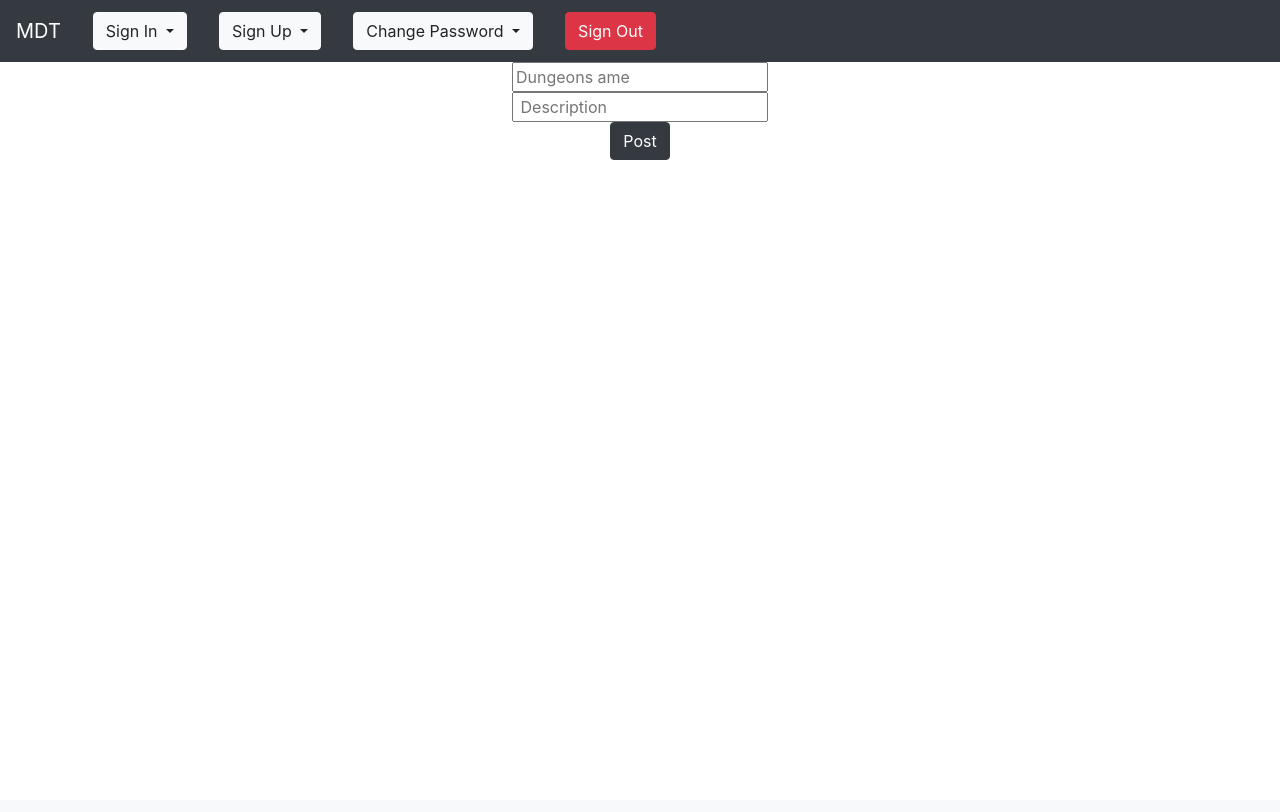
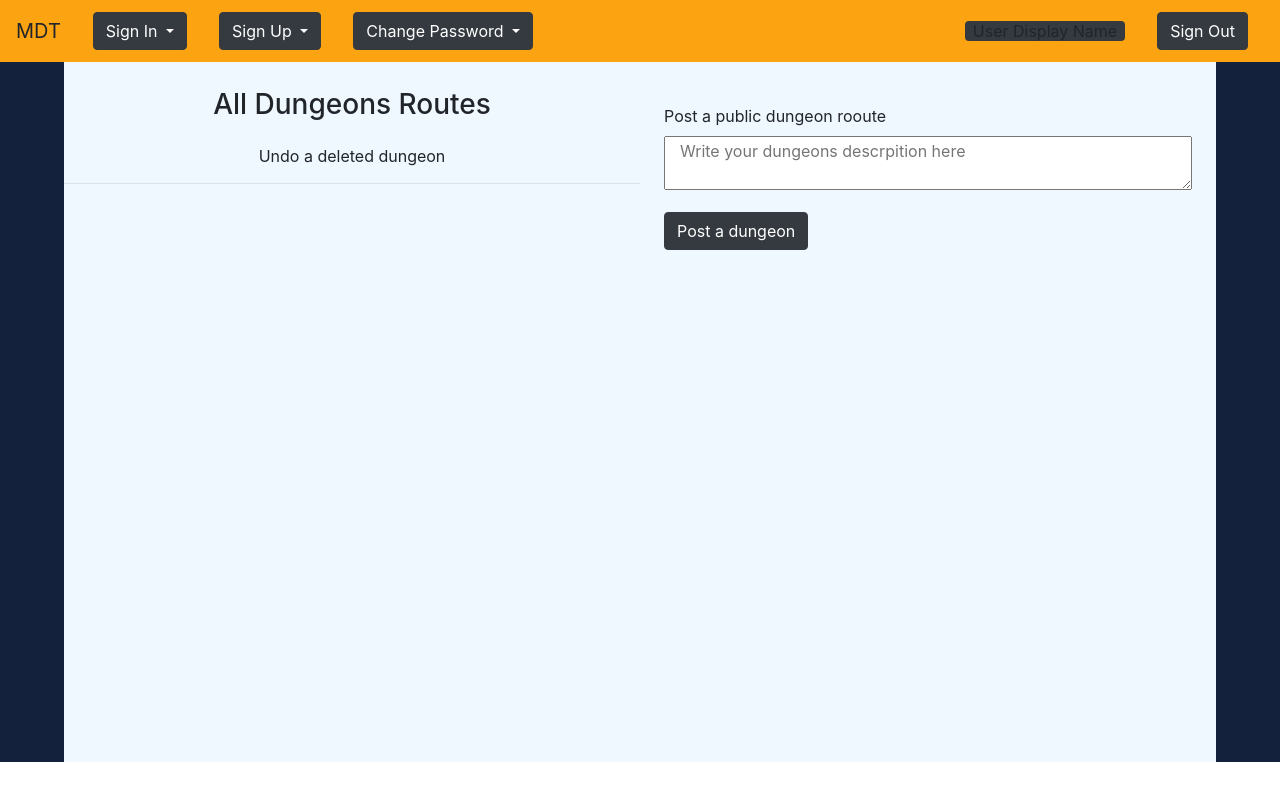
Before and after one commit to Tristan-Tompkins/Mythic-Dungeon-Talk-FrontEnd, a web app: file index.html in a window 1280 px wide. Before the commit the page ends 160 px from the top, so only its background shows below. Run offline with its HTML, style and script files only (its server is not run), Linux system fonts and the light colour scheme; style sheets or scripts are compiled from the project's sources; some libraries are stand-ins or nearby versions.

Commit message:
HTML & CSS

```diff
--- a/assets/styles/index.scss
+++ b/assets/styles/index.scss
@@ -1,12 +1,52 @@
 @import '~bootstrap/scss/bootstrap';
+@import url('https://fonts.googleapis.com/css2?family=Roboto&display=swap');
+$main-font: 'Roboto', cursive;
+$orange-web: rgba(252,163,17,1);
+$oxford-blue: rgba(20,33,61,1);
+$platinum: rgba(229,229,229,1);
 
-// .form-group input {
-//   text-align: center;
+#nav {
+  color: $orange-web;
+}
+#back-page {
+  display: flex;
+  justify-content: center;
+  background-size: cover;
+  background-repeat: repeat;
+  background: $oxford-blue;
+  margin-bottom: 50px;
+  min-height: calc(100vh - 100px);
+}
+// #suggestions-page {
+//   //display: none;
+//   justify-content: center;
+//   background: $platinum;
+//   background-repeat: repeat;
+//   background-size: cover;
+//   min-height: calc(100vh - 100px);
 // }
-// form {
-//     margin: auto;
-//     width: calc(50%);
-//     background-color: rgba(189,195,199,.5);
-//     border-radius: 15px;
-//     letter-spacing: 1px;
-// }
+
+#dungeons-content {
+  max-height: 100%;
+  width: 90%;
+  padding: 2% 0;
+  display: flex;
+  flex-direction: row;
+  background-color: AliceBlue;
+  background-repeat: repeat;
+  overflow: auto;
+}
+
+#dungeons-container {
+  width: 100%;
+}
+
+#dungeons {
+  padding: 5%;
+}
+
+.dungeons-text {
+  max-width: 100%;
+  word-wrap: break-word;
+  overflow-wrap: break-word;
+}
--- a/index.html
+++ b/index.html
@@ -12,13 +12,13 @@
       <script src="public/application.js" type="text/javascript" charset="utf-8" defer></script>
     </head>
     <body>
-      <nav class="navbar navbar-expand-lg navbar-dark bg-dark sticky-top">
+      <nav class="navbar navbar-expand-lg sticky-top" style="background-color: #FCA311">
         <span class="navbar-brand">MDT</span>
         <!-- SIGN IN NAVBAR ITEM-->
         <div class="nav-item active my-1 mx-3 pre-login">
           <div class="dropdown">
             <!-- SIGN IN DROPDOWN MENU -->
-            <button id="" class="btn btn-light dropdown-toggle" type="button" data-toggle="dropdown" aria-haspopup="true" aria-expanded="false">
+            <button id="" class="btn btn-dark dropdown-toggle" type="button" data-toggle="dropdown" aria-haspopup="true" aria-expanded="false">
               Sign In
             </button>
 
@@ -27,11 +27,11 @@
               <form id="sign-in-form" class="px-4 py-3">
                 <div class="form-group">
                   <label>Email address</label>
-                  <input required type="email" placeholder="Enter Email" name="credentials[email]" />
+                  <input type="email" placeholder="Enter Email" name="credentials[email]" />
                 </div>
                 <div class="form-group">
                   <label>Password</label>
-                  <input required type="password" placeholder="Enter Password" name="credentials[password]" />
+                  <input type="password" placeholder="Enter Password" name="credentials[password]" />
                 </div>
                 <button type="submit" class="btn btn-primary">Sign In</button>
               </form>
@@ -46,7 +46,7 @@
         <!-- SIGN UP NAVBAR ITEM-->
         <div class="nav-item my-1 mx-3 pre-login">
           <div class="dropdown">
-            <button class="btn btn-light dropdown-toggle" type="button" data-toggle="dropdown" aria-haspopup="true" aria-expanded="false">
+            <button class="btn btn-dark dropdown-toggle" type="button" data-toggle="dropdown" aria-haspopup="true" aria-expanded="false">
               Sign Up
             </button>
 
@@ -55,19 +55,19 @@
               <form id="sign-up-form" class="px-4 py-3">
                 <div class="form-group">
                   <label>Email address</label>
-                  <input required type="email" placeholder="Enter Email" name="credentials[email]" />
+                  <input type="email" placeholder="Enter Email" name="credentials[email]" />
                 </div>
                 <div class="form-group">
                   <label>Display Name</label>
-                  <input required type="text" minlength="3" maxlength="12" placeholder="Display Name" pattern="[A-Za-z0-9_ ]+" name="credentials[handle]">
+                  <input type="text" minlength="3" maxlength="12" placeholder="Display Name" pattern="[A-Za-z0-9_ ]+" name="credentials[handle]">
                 </div>
                 <div class="form-group">
                   <label>Password</label>
-                  <input required type="password" placeholder="Enter Password" name="credentials[password]" />
+                  <input type="password" placeholder="Enter Password" name="credentials[password]" />
                 </div>
                 <div class="form-group">
                   <label>Password</label>
-                  <input required type="password" placeholder="Enter Password Confirmation" name="credentials[password_confirmation]" />
+                  <input type="password" placeholder="Enter Password Confirmation" name="credentials[password_confirmation]" />
                 </div>
                 <button type="submit" class="btn btn-primary">Sign Up</button>
               </form>
@@ -81,7 +81,7 @@
 
         <!-- CHANGE PASSWORD NAVBAR ITEM- -->
         <div class="nav-item my-1 mx-3 post-login">
-          <button class="btn btn-light dropdown-toggle" type="button" data-toggle="dropdown" aria-haspopup="true" aria-expanded="false">
+          <button class="btn btn-dark dropdown-toggle" type="button" data-toggle="dropdown" aria-haspopup="true" aria-expanded="false">
             Change Password
           </button>
           <div class="dropdown-menu">
@@ -102,22 +102,43 @@
           <!-- CHANGE PASSWORD END -->
         </div>
       </div>
-      <!-- SIGN OUT NAVBAR ITEM- -->
+      <div id="navbar-right-side" class="d-flex post-login ml-auto align-items-center">
+          <!-- USER NAVBAR ITEM -->
+          <div class="nav-item mx-3 post-login">
+            <span id="user-handle" class="bg-dark px-2 rounded">User Display Name</span>
+          </div>
+
+          <!-- SIGN OUT NAVBAR ITEM- -->
           <div class="nav-item mx-3 post-login order-1">
-          <button id="sign-out-button" class="btn btn-danger">Sign Out</button>
+            <button id="sign-out-button" class="btn btn-dark">Sign Out</button>
           </div>
         </div>
+
       </nav>
 
 <!-- Create Dungeon post -->
-      <div class='dungeon-post container text-center'>
-        <form id="create-dungeon">
+  <div id="back-page" class="">
+    <!-- DUNGEON CONTENT -->
+      <div id="dungeons-content">
+        <div id="dungeons-container" class="">
+          <div id="dungeons-header" class="border-bottom text-center">
+            <h3 id="dungeons-header-text">All Dungeons Routes</h3>
+            <button id="undo-delete-button" class="btn btn-bark my-2">Undo a deleted dungeon</button>
+          </div>
+          <div id="dungeons" class="col-12 pb-5"></div>
+        </div>
+
+        <form id="create-dungeons-form" class="px-4 py-3 col-6 post-login">
+          <label>Post a public dungeon rooute</label>
           <div class="form-group">
-            <input name="post[title]" type="text" placeholder="Dungeons ame"><br />
-            <input name="post[content]" type="text" placeholder=" Description"><br />
-            <button class="btn btn-dark" type="submit">Post</button>
+            <textarea required minlength="8" maxlength="256" type="text" placeholder="Write your dungeons descrpition here" name="dungeons[text]" class="textarea col-12"></textarea>
           </div>
+          <input class="btn btn-dark" type="submit" value="Post a dungeon">
         </form>
+
       </div>
+    </div>
+      </div>
+
     </body>
 </html>
```
